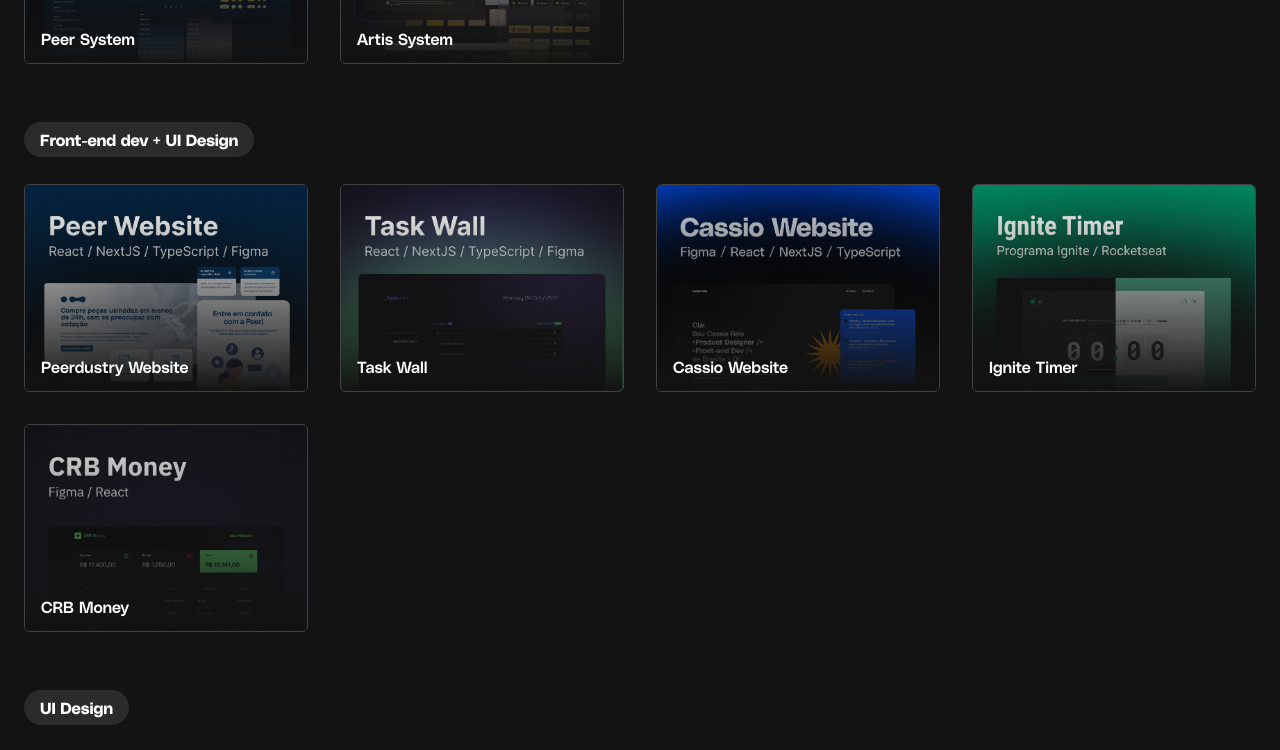
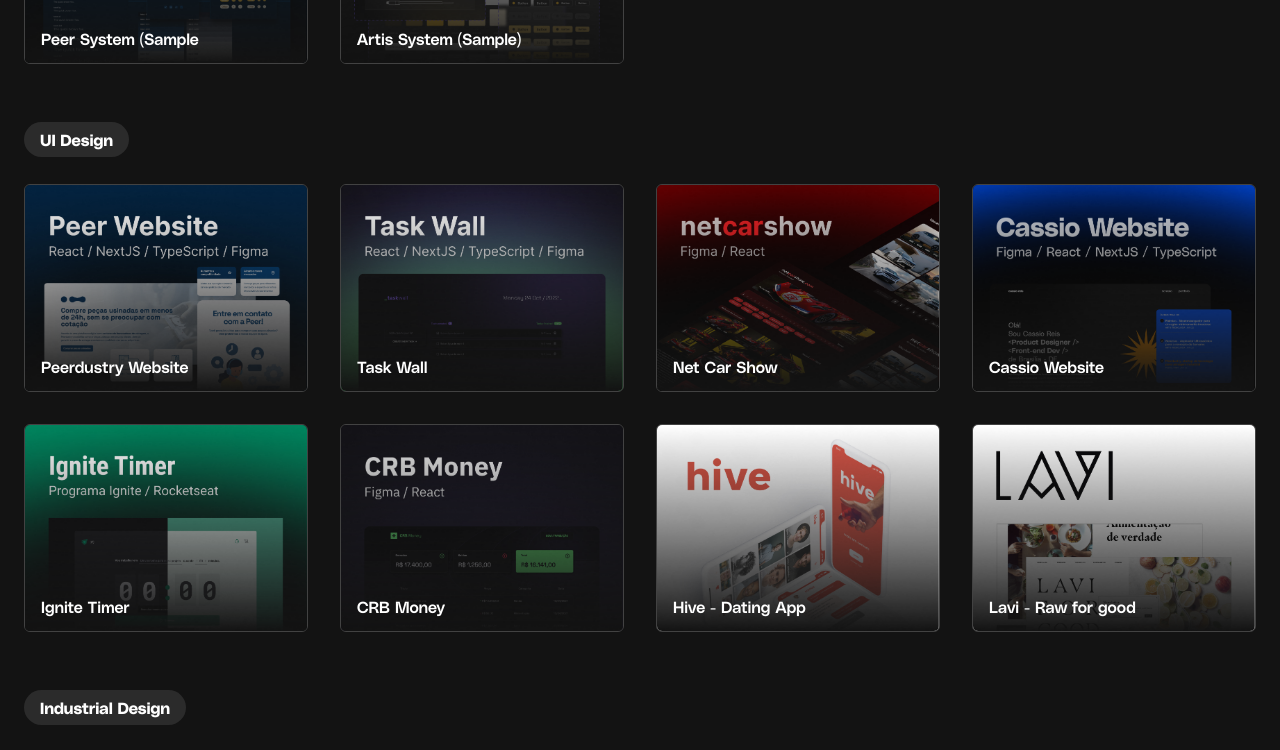
Before and after one commit to creisbarbosa/cassio-website, a Next.js app: page /works in a window 1280 px wide. Shown: the part 700-1450 px from the top of the page. Built offline with nearby package versions, Linux system fonts and the light colour scheme.

Commit message:
Adjustments on the projects tags

```diff
--- a/src/pages/index.tsx
+++ b/src/pages/index.tsx
@@ -14,7 +14,7 @@
     project: "Peerdustry's Website",
     title: " ",
     date: "JAN 23",
-    href: "https://peer-website-creisbarbosa.vercel.app/",
+    href: "https://peerdustry.com/",
     img: PeerWeb,
     id: 1
   },
@@ -44,7 +44,6 @@
                   Hi! <br />
                   I&apos;m Cassio Reis <br />
                   &lsaquo;<b>Product Designer</b> /&rsaquo; <br />
-                  &lsaquo;<b>Front-end Dev</b> /&rsaquo; <br />
                   from Brasilia, Brazil
                 </h1>
                 <p className="text-white/70 text-base leading-normal">{/*<b className="text-white">With background in Industrial Design, i developed myself as a Product Design and Front-end Developer</b>.*/} I&apos;ve been able to work with different types of development teams and several types of projects related to industries such as retail, healthcare, food and public organizations. Until recently I was part of Peerdustry&apos;s product team as Product Designer and Front-end Developer.</p>
--- a/src/pages/works.tsx
+++ b/src/pages/works.tsx
@@ -49,14 +49,14 @@
     title: "Peerdustry Website",
     href: "https://github.com/creisbarbosa/peer-website",
     cover: PeerWeb,
-    tag: "Front-end"
+    tag: "UI"
   },
   {
     id: 5,
     title: "Task Wall",
     href: "https://github.com/creisbarbosa/task-wall",
     cover: TaskWall,
-    tag: "Front-end"
+    tag: "UI"
   },
   {
     id: 6,
@@ -70,7 +70,7 @@
     title: "Cassio Website",
     href: "https://github.com/creisbarbosa/cassio-website",
     cover: CassioWeb,
-    tag: "Front-end"
+    tag: "UI"
   },
   {
     id: 8,
@@ -81,7 +81,7 @@
   },
   {
     id: 9,
-    title: "Peer System",
+    title: "Peer System (Sample",
     href: "https://www.figma.com/proto/yeOdmOhZnGNKpSMI0xoyKN/Peerdustry's-Design-System?page-id=874%3A1130&node-id=1713%3A1078",
     cover: PeerSystem,
     tag: "Design System"
@@ -91,11 +91,11 @@
     title: "Ignite Timer",
     href: "https://github.com/creisbarbosa/ignite-timer/",
     cover: IgniteTimer,
-    tag: "Front-end"
+    tag: "UI"
   },
   {
     id: 11,
-    title: "Artis System",
+    title: "Artis System (Sample)",
     href: "https://www.figma.com/file/NDtGP4k4w2LE9Coss2ADMO/Artis-Design-Systyem?node-id=0%3A1&t=cbQ0wMe4oQhL4XYI-1",
     cover: ArtisSystem,
     tag: "Design System"
@@ -105,7 +105,7 @@
     title: "CRB Money",
     href: "https://github.com/creisbarbosa/crb-money",
     cover: CRBMoney,
-    tag: "Front-end"
+    tag: "UI"
   },
   {
     id: 13,
@@ -114,27 +114,27 @@
     cover: Eximius,
     tag: "UX"
   },
-  // {
-  //   id: 14,
-  //   title: "Hive - Dating App",
-  //   href: "https://www.figma.com/proto/XuVYrq5rujQqDrVML7kavs/Hive---Aplicativo?page-id=302%3A1772&node-id=302%3A2047&viewport=825%2C480%2C0.05&scaling=contain&starting-point-node-id=302%3A2047",
-  //   cover: Hive,
-  //   tag: "UX"
-  // },
-  // {
-  //   id: 15,
-  //   title: "Lavi - Raw for good",
-  //   href: "https://www.figma.com/proto/JGTxYb5ySgoVyiHuVgxmDK/Lavi?page-id=0%3A1&node-id=1%3A303&viewport=6070%2C498%2C0.28&scaling=contain&starting-point-node-id=1%3A303",
-  //   cover: Lavi,
-  //   tag: "UX"
-  // },
   {
-    id: 16,
-    title: "Vertice - Cafés especiais",
-    href: "https://www.figma.com/file/Wb0TqrLoH4gPy97fDgYn1u/V%C3%A9rtice?node-id=0%3A1&t=jeWogKUzfTqKXQWB-1",
-    cover: Vertice,
+    id: 14,
+    title: "Hive - Dating App",
+    href: "https://www.figma.com/proto/XuVYrq5rujQqDrVML7kavs/Hive---Aplicativo?page-id=302%3A1772&node-id=302%3A2047&viewport=825%2C480%2C0.05&scaling=contain&starting-point-node-id=302%3A2047",
+    cover: Hive,
     tag: "UI"
   },
+  {
+    id: 15,
+    title: "Lavi - Raw for good",
+    href: "https://www.figma.com/proto/JGTxYb5ySgoVyiHuVgxmDK/Lavi?page-id=0%3A1&node-id=1%3A303&viewport=6070%2C498%2C0.28&scaling=contain&starting-point-node-id=1%3A303",
+    cover: Lavi,
+    tag: "UI"
+  },
+  // {
+  //   id: 16,
+  //   title: "Vertice - Cafés especiais",
+  //   href: "https://www.figma.com/file/Wb0TqrLoH4gPy97fDgYn1u/V%C3%A9rtice?node-id=0%3A1&t=jeWogKUzfTqKXQWB-1",
+  //   cover: Vertice,
+  //   tag: "UI"
+  // },
   // {
   //   id: 17,
   //   title: "UX Case - Peerdustry Job Board",
@@ -189,24 +189,6 @@
             })}
           </div>
 
-          <strong className="bg-white/10 px-4 py-2 rounded-[60px]">Front-end dev + UI Design</strong>
-          <div className="flex flex-col gap-8 md:grid md:grid-cols-3 xl:grid-cols-4 mt-8 mb-16">
-            {projects.map(project => {
-              if (project.tag.includes("Front"))
-              return (
-                <Link
-                  key={project.id}
-                  href={project.href}
-                  target="blank"
-                  className="h-52 cursor-pointer rounded-md border border-white/20 relative group transition-all overflow-hidden">
-                  <Image src={project.cover} alt="" className="absolute object-cover"/>
-                  <Image src={Cover} alt="" className="h-full w-full absolute object-cover lg:opacity-0 lg:group-hover:opacity-100 lg:transition-opacity" />
-                  <h2 className="absolute bottom-3 text-base font-semibold left-4 lg:opacity-0 lg:group-hover:opacity-100 lg:transition-opacity">{project.title}</h2>
-                </Link>
-              )
-            })}
-          </div>
-
           <strong className="bg-white/10 px-4 py-2 rounded-[60px]">UI Design</strong>
           <div className="flex flex-col gap-8 md:grid md:grid-cols-3 xl:grid-cols-4 mt-8 mb-16">
             {projects.map(project => {
@@ -224,6 +206,24 @@
               )
             })}
           </div>
+
+          {/* <strong className="bg-white/10 px-4 py-2 rounded-[60px]">UI Design</strong>
+          <div className="flex flex-col gap-8 md:grid md:grid-cols-3 xl:grid-cols-4 mt-8 mb-16">
+            {projects.map(project => {
+              if (project.tag.includes("UI"))
+              return (
+                <Link
+                  key={project.id}
+                  href={project.href}
+                  target="blank"
+                  className="h-52 cursor-pointer rounded-md border border-white/20 relative group transition-all overflow-hidden">
+                  <Image src={project.cover} alt="" className="absolute object-cover"/>
+                  <Image src={Cover} alt="" className="h-full w-full absolute object-cover lg:opacity-0 lg:group-hover:opacity-100 lg:transition-opacity" />
+                  <h2 className="absolute bottom-3 text-base font-semibold left-4 lg:opacity-0 lg:group-hover:opacity-100 lg:transition-opacity">{project.title}</h2>
+                </Link>
+              )
+            })}
+          </div> */}
 
           <strong className="bg-white/10 px-4 py-2 rounded-[60px]">Industrial Design</strong>
           <div className="flex flex-col gap-8 md:grid md:grid-cols-3 xl:grid-cols-4 mt-8 mb-16">
```
